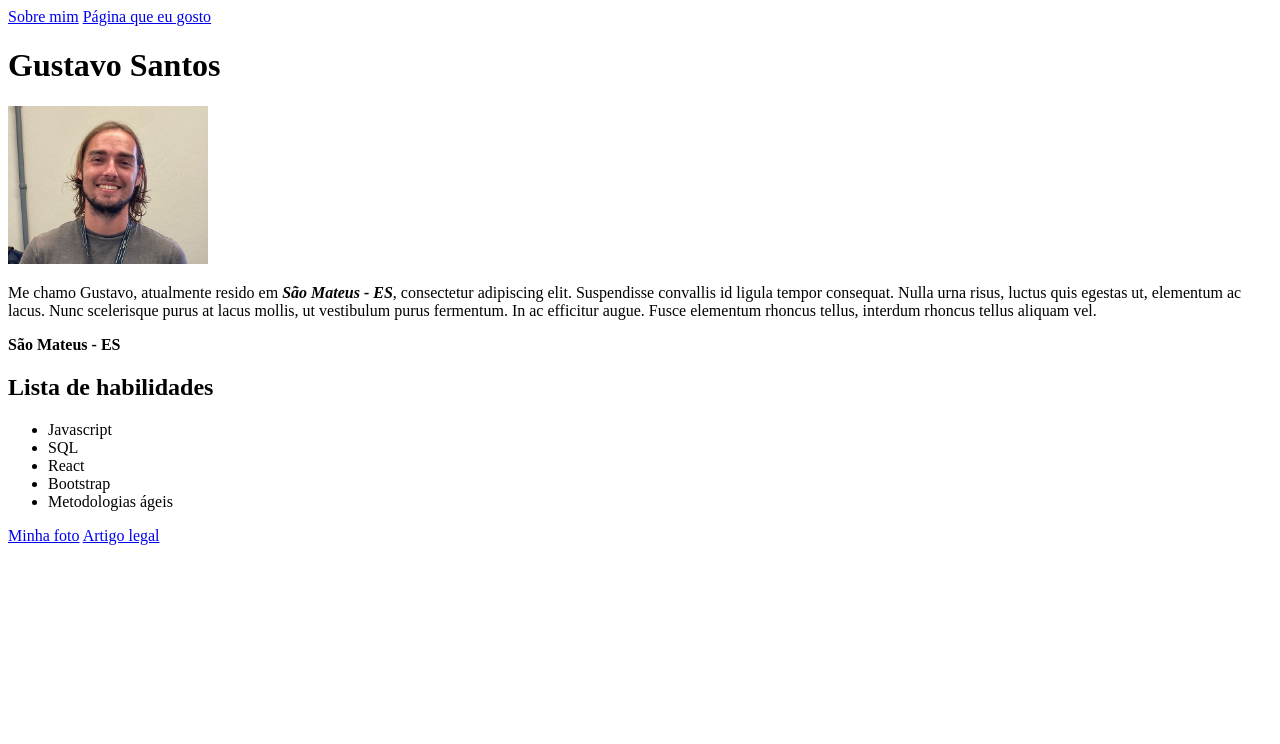
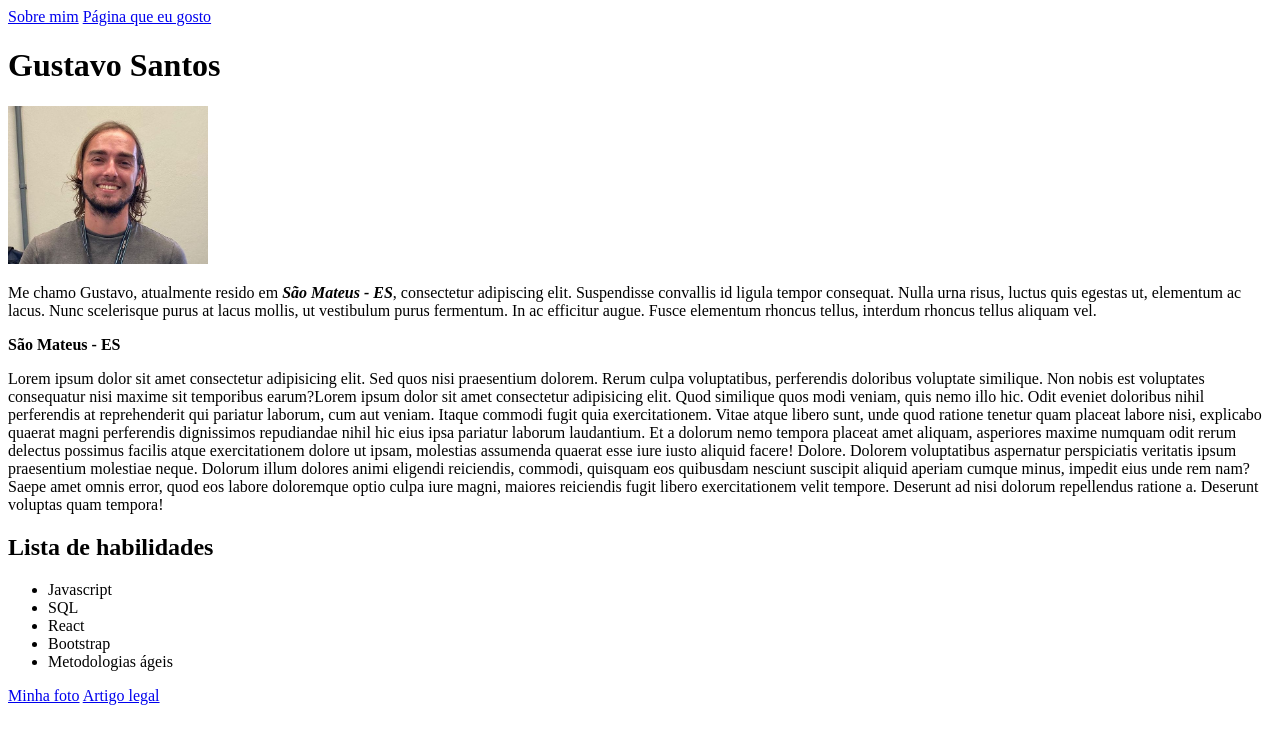
Before and after one commit to Gusaints/Gusaints.github.io, a plain HTML site: page index.html in a window 1280 px wide. Drawn offline with Linux system fonts and the light colour scheme.

Commit message:
Adiciona paragrafo

```diff
--- a/index.html
+++ b/index.html
@@ -17,6 +17,11 @@
     <img src="WhatsApp Image 2023-09-12 at 19.17.25.jpeg" alt="Tryber sorrindo com camiseta da Trybe" id="foto">
     <p id="sobre-mim" class="descricao">Me chamo Gustavo, atualmente resido em <strong><em>São Mateus - ES</em></strong>, consectetur adipiscing elit. Suspendisse convallis id ligula tempor consequat. Nulla urna risus, luctus quis egestas ut, elementum ac lacus. Nunc scelerisque purus at lacus mollis, ut vestibulum purus fermentum. In ac efficitur augue. Fusce elementum rhoncus tellus, interdum rhoncus tellus aliquam vel.</p>
     <p class="resido"><strong>São Mateus - ES</strong></p>
+    <p>Lorem ipsum dolor sit amet consectetur adipisicing elit. Sed quos nisi praesentium dolorem. Rerum culpa voluptatibus, perferendis doloribus voluptate similique. Non nobis est voluptates consequatur nisi maxime sit temporibus earum?Lorem ipsum dolor sit amet consectetur adipisicing elit. Quod similique quos modi veniam, quis nemo illo hic. Odit eveniet doloribus nihil perferendis at reprehenderit qui pariatur laborum, cum aut veniam.
+    Itaque commodi fugit quia exercitationem. Vitae atque libero sunt, unde quod ratione tenetur quam placeat labore nisi, explicabo quaerat magni perferendis dignissimos repudiandae nihil hic eius ipsa pariatur laborum laudantium.
+    Et a dolorum nemo tempora placeat amet aliquam, asperiores maxime numquam odit rerum delectus possimus facilis atque exercitationem dolore ut ipsam, molestias assumenda quaerat esse iure iusto aliquid facere! Dolore.
+    Dolorem voluptatibus aspernatur perspiciatis veritatis ipsum praesentium molestiae neque. Dolorum illum dolores animi eligendi reiciendis, commodi, quisquam eos quibusdam nesciunt suscipit aliquid aperiam cumque minus, impedit eius unde rem nam?
+    Saepe amet omnis error, quod eos labore doloremque optio culpa iure magni, maiores reiciendis fugit libero exercitationem velit tempore. Deserunt ad nisi dolorum repellendus ratione a. Deserunt voluptas quam tempora!</p>
     <h2>Lista de habilidades</h2>
   <ul>
     <li class="javascript">Javascript</li>
@@ -25,7 +30,7 @@
     <li class="bootstrap">Bootstrap</li>
     <li class="metoAgil">Metodologias ágeis</li>
   </ul>
-  <a href="#minha-foto">Minha foto</a>
+  <a href="#foto">Minha foto</a>
   <a href="https://blog.betrybe.com/carreira/frontend/" target="_blank">Artigo legal</a>
 </body>
 </body>
```
